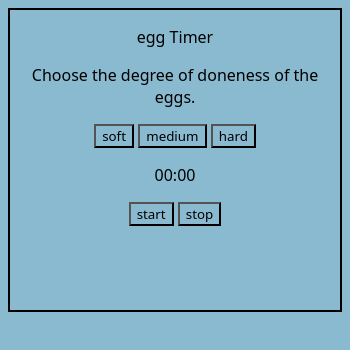
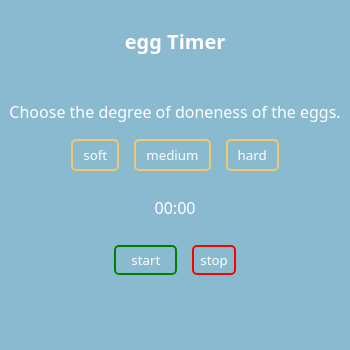
Before and after one commit to mohammadhossienkiyaie/Timer, an Electron app: page index.html in a window 350 px wide. Drawn offline with Linux system fonts and the light colour scheme.

Commit message:
add second page for btter UI

```diff
--- /dev/null
+++ b/firstPage.js
@@ -0,0 +1,5 @@
+const startBtn = document.getElementById('startBtn');
+
+startBtn.addEventListener('click', function () {
+    window.location.href = 'index.html';
+})
--- a/firstPageStyle.css
+++ b/firstPageStyle.css
@@ -1,15 +1,45 @@
+* {
+    background: #76aec9;
+    font-family: system-ui, -apple-system, BlinkMacSystemFont, 'Segoe UI', Roboto, Oxygen, Ubuntu, Cantarell, 'Open Sans', 'Helvetica Neue', sans-serif;
+}
+
+.firstText {
+    color: #f0c970;
+    font-size: 28px;
+    font-weight: bold;
+    margin: 0;
+    padding-top: 20px;
+
+}
+
+.eggPic {
+    width: 300px;
+    height: 200px;
+}
+.appDiv{
+    display: flex;
+    justify-content: start;
+    align-items: center;
+    flex-direction: column;
+    text-align: center;
+    width: 300px;
+    height: 350px;
+    border-radius: 10px;
+    padding: 0px;
+    gap: 5px;
+}
 .mainDiv{
     display: flex;
     justify-content: center;
-    text-align: center;
+    align-items: center;
 }
-*{
-    background: #76aec9;
-    font-family: system-ui, -apple-system, BlinkMacSystemFont, 'Segoe UI', Roboto, Oxygen, Ubuntu, Cantarell, 'Open Sans', 'Helvetica Neue', sans-serif;
+.startBtn{
+    padding: 5px 20px 5px 20px;
+    border: 3px solid #f0c970;
+    border-radius: 5px;
+    color : white ;
+    font-size: 16px;
 }
-.firstText{
-    color: #f0c970;
-    font-size: 28px;
-    font-weight: bold;
-
+.startBtn:hover{
+    background-color: #ebc366;
 }
--- a/index.html
+++ b/index.html
@@ -12,20 +12,22 @@
     <div class="mainDev">
         <div class="appDiv">
             <div>
-                <p class="mainText">egg Timer</p>
+                <p class="mainText , fontColor">egg Timer</p>
             </div>
             <div>
-                <p>Choose the degree of doneness of the eggs.</p>
-                <button id="firstTimer">soft</button>
-                <button id="secondTimer">medium</button>
-                <button id="thirdTimer">hard</button>
+                <p class="firstText , fontColor">Choose the degree of doneness of the eggs.</p>
+                <div class="btnDiv">
+                    <button id="firstTimer" class="timerBtn , fontColor">soft</button>
+                    <button id="secondTimer" class="timerBtn , fontColor">medium</button>
+                    <button id="thirdTimer" class="timerBtn , fontColor">hard</button>
+                </div>
             </div>
             <div>
-                <p id="displayTime">00:00</p>
+                <p id="displayTime" class="fontColor">00:00</p>
             </div>
-            <div>
-                <button id="startBtn">start</button>
-                <button id="stopBtn">stop</button>
+            <div class="startDiv">
+                <button id="startBtn" class="startBtn , fontColor">start</button>
+                <button id="stopBtn" class="stopBtn , fontColor">stop</button>
             </div>
         </div>
     </div>
--- a/main.js
+++ b/main.js
@@ -9,7 +9,7 @@ function createWindow() {
     }
     mainWindow = new BrowserWindow({
         width: 350 ,
-        height: 300 ,
+        height: 450 ,
         webPreferences :{
             nodeIntegration : true ,
             contextIsolation : false ,
--- a/style.css
+++ b/style.css
@@ -10,7 +10,52 @@
 }
 
 .appDiv {
+    display: flex;
+    flex-direction: column;
+    gap: 10px;
     width: 350px;
     height: 300px;
-    border: 2px solid black;
 }
+.mainText{
+    font-size: 20px;
+    font-weight: bold;
+}
+.firstText{
+    font-size: 16px;
+}
+.fontColor{
+    color: white;
+}
+.timerBtn{
+    border: 2px solid #f0c970;
+    padding: 5px 10px 5px 10px;
+    border-radius: 5px;
+}
+.timerBtn:hover{
+    background-color: #f0c970;
+}
+.btnDiv{
+    display: flex;
+    gap: 15px;
+    justify-content: center;
+}
+.startBtn{
+    border: 2px solid green;
+    border-radius: 5px;
+    padding: 4px 15px 4px 15px;
+}
+.startBtn:hover{
+    background-color: green;
+}
+.stopBtn:hover{
+    background-color: red;
+}
+.stopBtn{
+    border: 2px solid red;
+    border-radius: 5px;
+}
+.startDiv{
+    display: flex;
+    gap: 15px;
+    justify-content: center;
+}
```
Also changed, not shown: fistPage.html (renamed from firstPage.html, +9 -2 lines).
